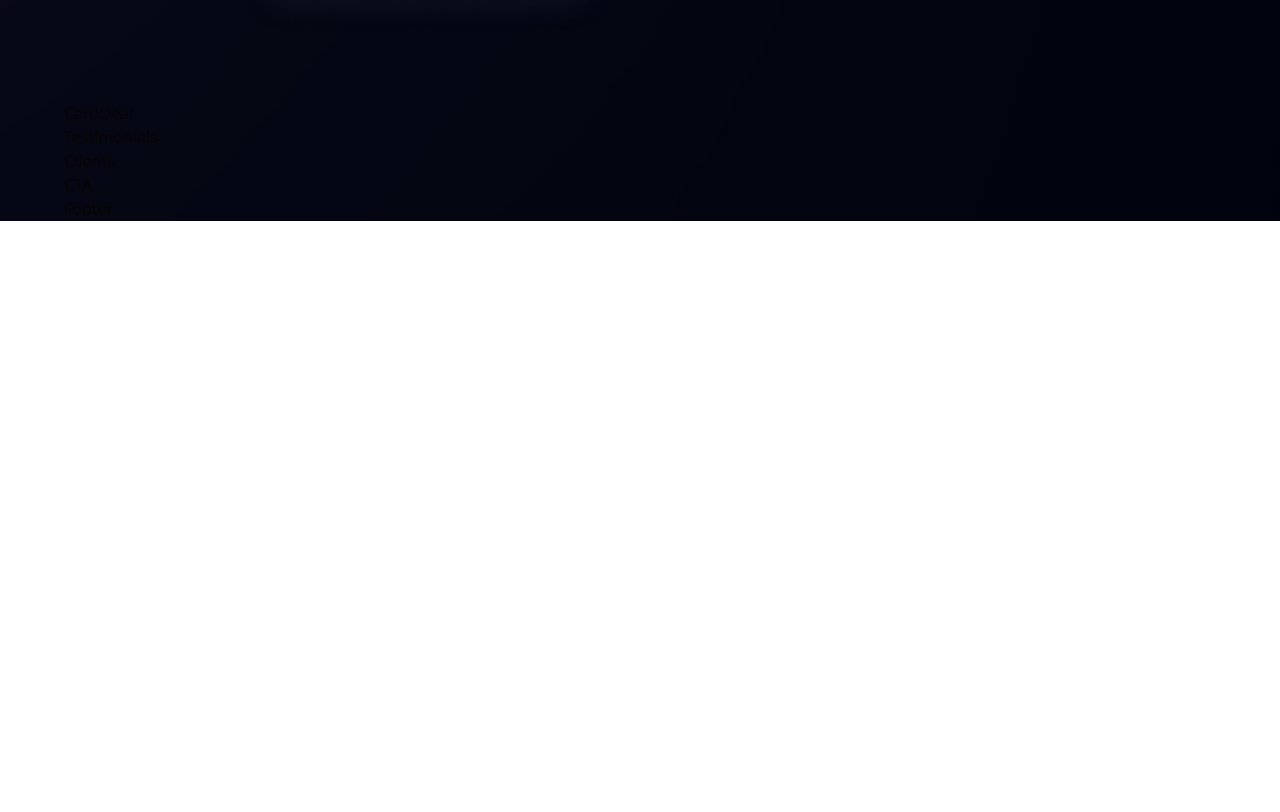
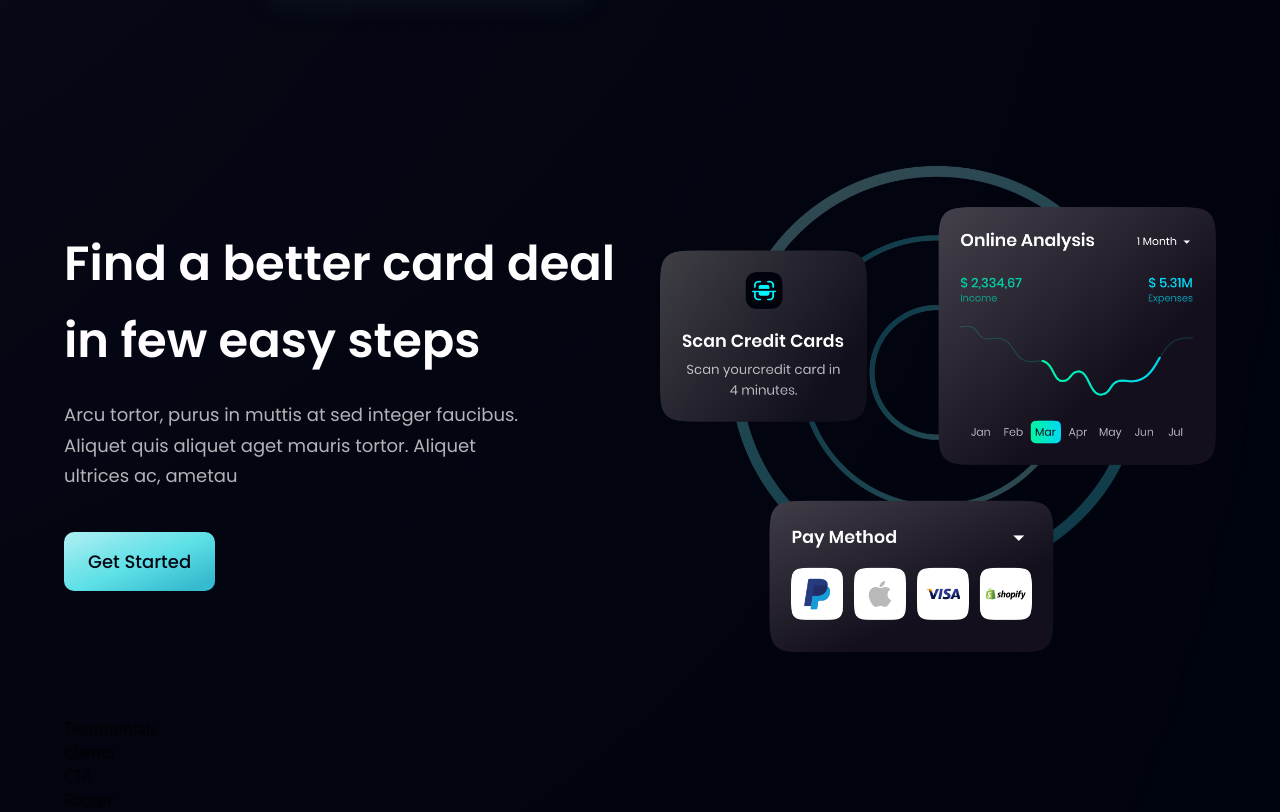
Before and after one commit to Ajithdev444/bank_app_React, a React (Vite) app: page / in a window 1280 px wide. Shown: the part 2184-2996 px from the top of the page. Before the commit the page ends 2405 px from the top, so only its background shows below. Built offline with nearby package versions, Linux system fonts and the light colour scheme.

Commit message:
CardDeal

```diff
--- a/src/components/Button.jsx
+++ b/src/components/Button.jsx
@@ -3,7 +3,7 @@
 const Button = ({ styles }) => {
   return (
     <button type='button' className={`py-4 px-6 bg-blue-gradient font-poppins
-    font-medium text-[18px] text-primary outline-none ${styles}`}>
+    font-medium text-[18px] text-primary outline-none ${styles} rounded-[10px]`}>
       Get Started
     </button>
   )
--- a/src/components/CardDeal.jsx
+++ b/src/components/CardDeal.jsx
@@ -1,8 +1,25 @@
 import React from 'react'
+import { card } from '../assets'
+import styles, { layout } from '../style'
+import Button from './Button'
 
 const CardDeal = () => {
   return (
-    <div>CardDeal</div>
+    <section className={layout.section}>
+      <div className={layout.sectionInfo}>
+        <h2 className={styles.heading2}>Find a better card deal
+          <br className='sm:block hidden'/>in few easy steps</h2>
+          <p className={`${styles.paragraph} max-w-[470px] mt-5`}>
+            Arcu tortor, purus in muttis at sed integer faucibus.
+            Aliquet quis aliquet aget mauris tortor. Aliquet
+            ultrices ac, ametau
+          </p>
+      <Button styles='mt-10' />
+      </div>
+      <div className={layout.sectionImg}>
+        <img src={card} alt='card' className='w-[100%] h-[100%] '/>
+      </div>
+    </section>
   )
 }
 
```
